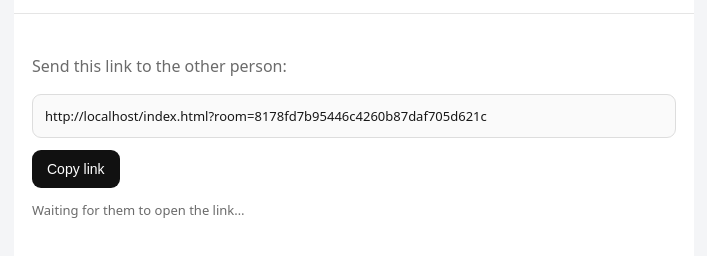
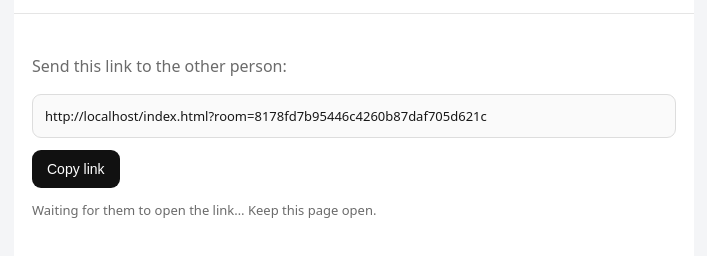
Before and after one commit to relationshipguardianangel-sketch/private-chat, a plain HTML site: page index.html in a window 1280 px wide. Both pictures are taken after a click on the button "Create chat". Shown: the part 66-322 px from the top of the page, without its empty margins (286-993 px from the left). Drawn offline with Linux system fonts and the light colour scheme; a script that the page names is missing.

Commit message:
Update index.html

```diff
--- a/index.html
+++ b/index.html
@@ -25,7 +25,7 @@
   <p class="muted">Send this link to the other person:</p>
   <div class="linkbox" id="inviteLink"></div>
   <button id="copyInvite">Copy link</button>
-      <p id="waitingText" class="muted small">Waiting for them to open the link…</p>
+  <p id="waitingText" class="muted small">Waiting for them to open the link… Keep this page open.</p>
 </section>
 
 <section id="chat" class="chat hidden">
@@ -36,7 +36,6 @@
   </form>
 </section>
 </main>
-
 <script src="https://unpkg.com/peerjs@1.5.4/dist/peerjs.min.js"></script>
 <script src="app.js"></script>
 </body>
```
Lines whose indentation alone changed are shown as unchanged.
